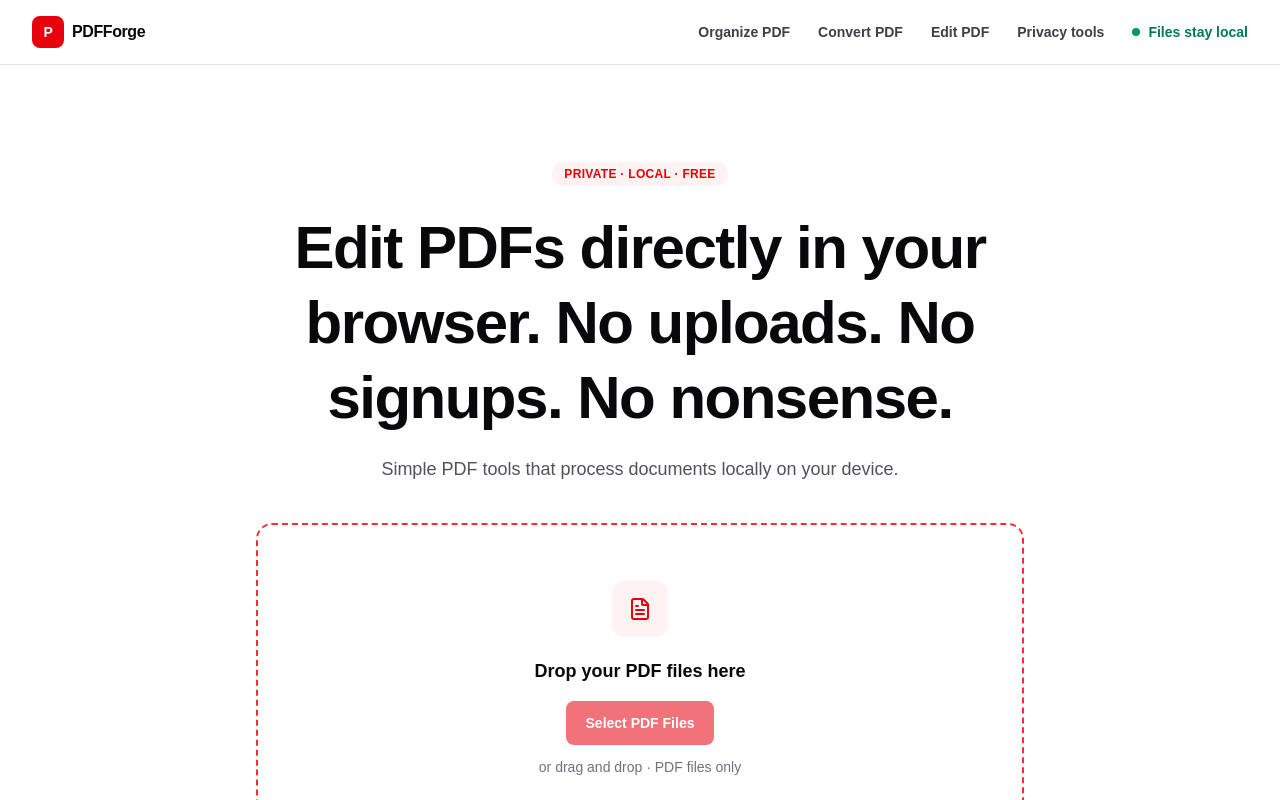
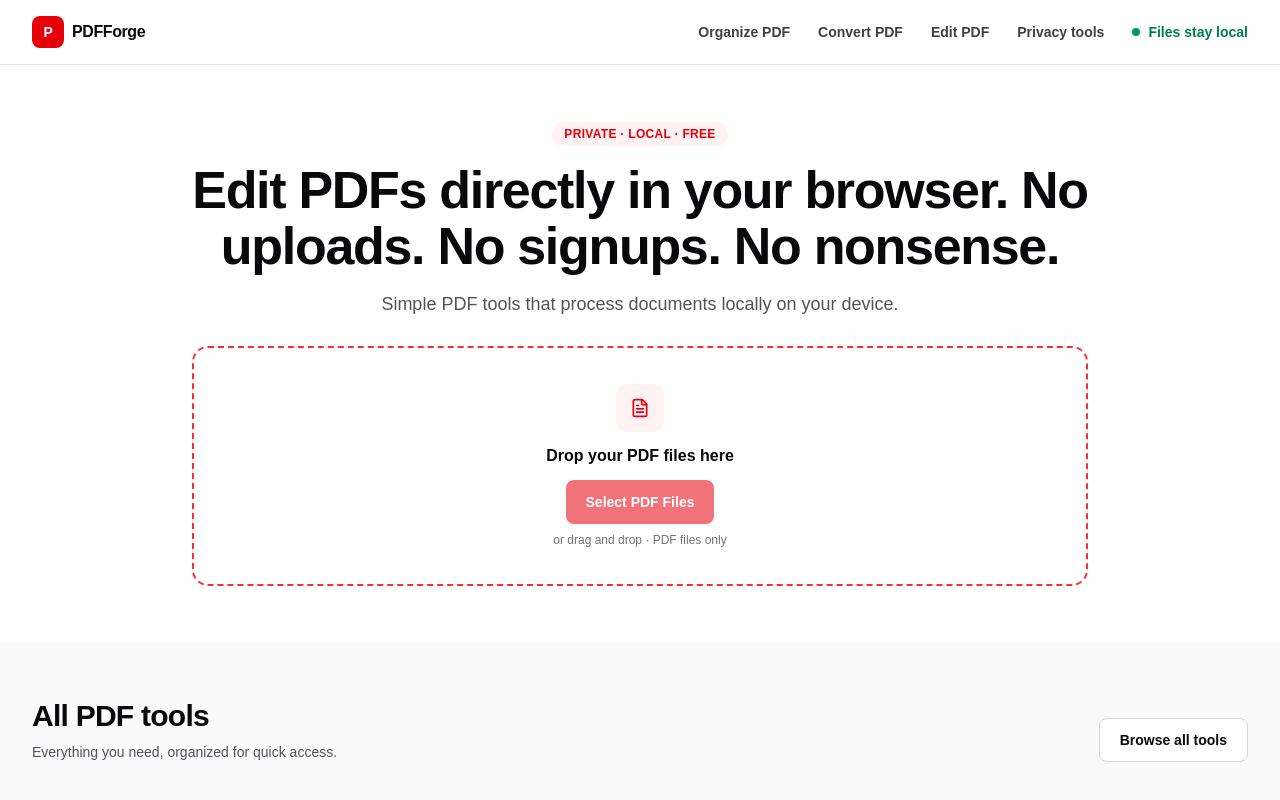
Before and after one commit to DS123-ally/PDFForge, a Next.js app: page / in a window 1280 px wide. Shown: the top 800 px of the page. Built offline with nearby package versions, Linux system fonts and the light colour scheme.

Commit message:
fix the issue of the landing page

```diff
--- a/src/app/page.tsx
+++ b/src/app/page.tsx
@@ -19,19 +19,19 @@ export default function Home() {
   return (
     <PageShell>
       <main id="main-content">
-        <section className="px-5 py-16 text-center sm:px-8 sm:py-24">
-          <div className="mx-auto max-w-4xl">
+        <section className="px-5 py-10 text-center sm:px-8 sm:py-14">
+          <div className="mx-auto max-w-6xl">
             <p className="mx-auto inline-flex rounded-full bg-red-50 px-3 py-1 text-xs font-bold tracking-wide text-red-600 uppercase">
               Private · Local · Free
             </p>
-            <h1 className="mx-auto mt-6 max-w-3xl text-4xl leading-tight font-black tracking-tight text-balance sm:text-6xl">
+            <h1 className="mx-auto mt-4 max-w-5xl text-4xl leading-[1.08] font-black tracking-tight text-balance sm:text-5xl lg:text-[3.25rem]">
               Edit PDFs directly in your browser. No uploads. No signups. No
               nonsense.
             </h1>
-            <p className="mx-auto mt-5 max-w-2xl text-base leading-7 text-zinc-600 sm:text-lg">
+            <p className="mx-auto mt-4 max-w-2xl text-base leading-7 text-zinc-600 sm:text-lg">
               Simple PDF tools that process documents locally on your device.
             </p>
-            <div className="mx-auto mt-10 max-w-3xl text-left">
+            <div className="mx-auto mt-7 max-w-4xl text-left">
               <FileUploader multiple />
             </div>
           </div>
--- a/src/components/pdf/file-uploader.tsx
+++ b/src/components/pdf/file-uploader.tsx
@@ -10,18 +10,18 @@ export function FileUploader({ multiple = false }: FileUploaderProps) {
   return (
     <section
       aria-labelledby="file-uploader-title"
-      className="rounded-2xl border-2 border-dashed border-red-500 px-6 py-12 text-center sm:py-14"
+      className="rounded-2xl border-2 border-dashed border-red-500 px-6 py-8 text-center sm:py-9"
     >
-      <span className="mx-auto grid size-14 place-items-center rounded-xl bg-red-50 text-red-600">
-        <FileText aria-hidden="true" className="size-6" />
+      <span className="mx-auto grid size-12 place-items-center rounded-xl bg-red-50 text-red-600">
+        <FileText aria-hidden="true" className="size-5" />
       </span>
-      <h2 id="file-uploader-title" className="mt-5 text-lg font-bold">
+      <h2 id="file-uploader-title" className="mt-3 text-base font-bold">
         {multiple ? "Drop your PDF files here" : "Drop your file here"}
       </h2>
-      <Button className="mt-4" disabled type="button">
+      <Button className="mt-3" disabled type="button">
         {multiple ? "Select PDF Files" : "Select a File"}
       </Button>
-      <p className="mt-3 text-sm text-zinc-500">
+      <p className="mt-2 text-xs text-zinc-500">
         or drag and drop · PDF files only
       </p>
       <p className="sr-only">
```
